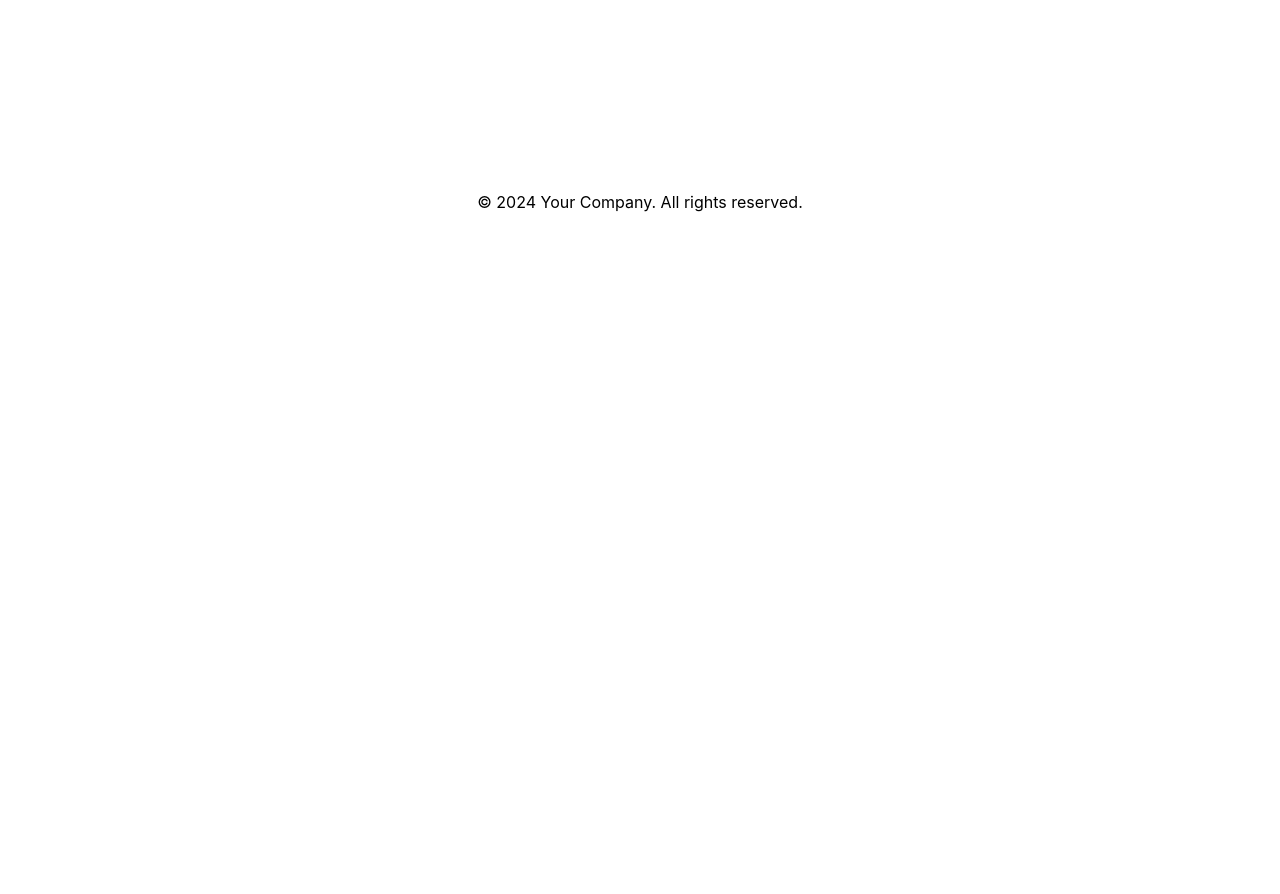
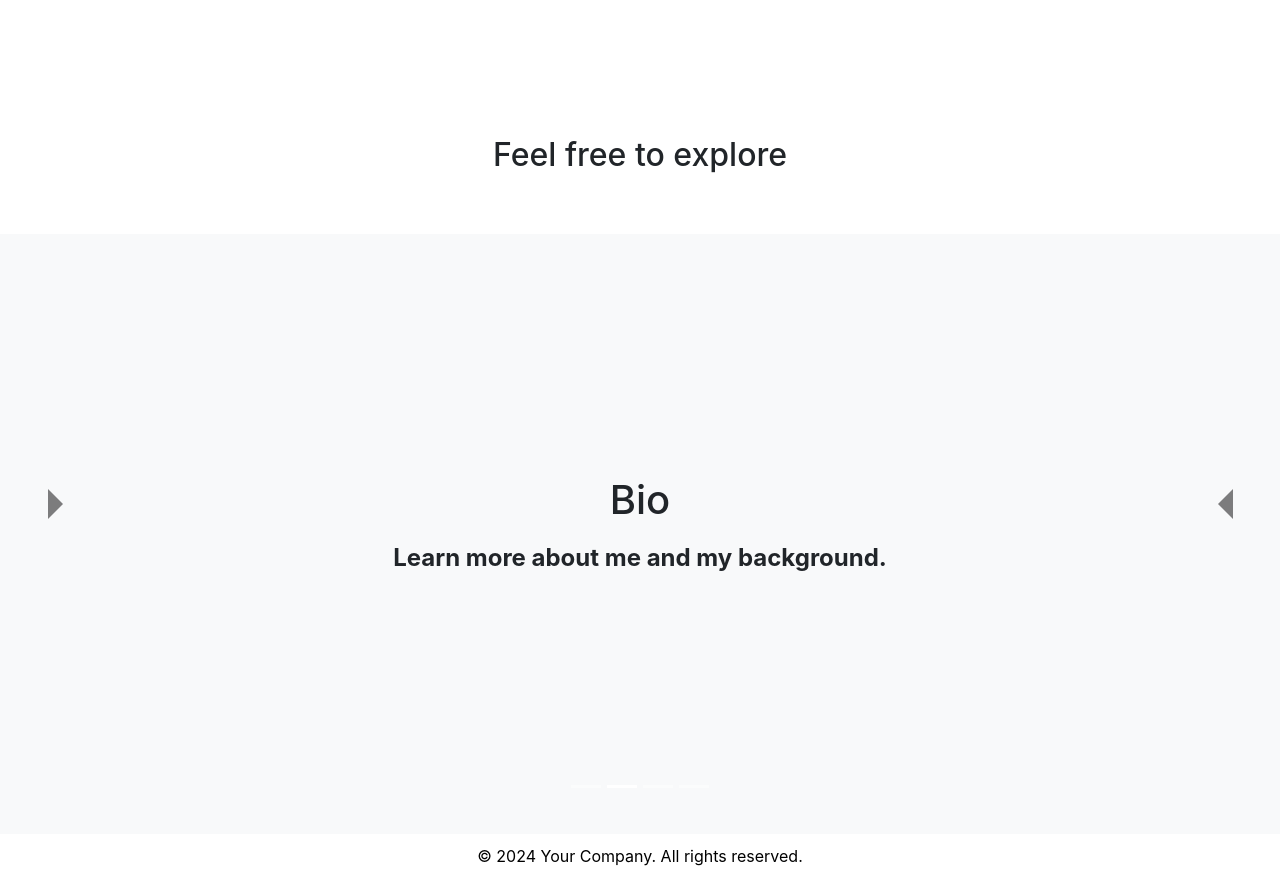
Before and after one commit to CKWlee/personal-website, a React (Create React App) app: page / in a window 1280 px wide. Shown: the part 560-1454 px from the top of the page. Before the commit the page ends 800 px from the top, so only its background shows below. Built offline with nearby package versions, Linux system fonts and the light colour scheme.

Commit message:
carousel

```diff
--- a/package.json
+++ b/package.json
@@ -13,9 +13,9 @@
     "eject": "react-scripts eject"
   },
   "dependencies": {
-    "bootstrap": "^5.0.0-beta3",
+    "bootstrap": "^5.3.3",
     "react": "^18.3.1",
-    "react-bootstrap": "^2.0.0",
+    "react-bootstrap": "^2.10.4",
     "react-dom": "^18.3.1",
     "react-router-dom": "^6.25.1",
     "react-scripts": "^5.1.0-next.14",
--- a/src/App.js
+++ b/src/App.js
@@ -7,6 +7,8 @@ import Bio from './components/Bio';
 import Projects from './components/Projects';
 import RandomStuff from './components/RandomStuff';
 import Footer from './components/Footer'; // Import the Footer
+import 'bootstrap/dist/css/bootstrap.min.css';
+
 
 function App() {
   return (
--- a/src/components/Footer.css
+++ b/src/components/Footer.css
@@ -1,9 +1,7 @@
 .footer {
-    background-color: transparent;
+    background-color: transparent; /* Or any background color you prefer */
     color: black; /* Adjust text color as needed */
     text-align: center;
     padding: 10px 0;
-    position: fixed;
-    bottom: 0;
     width: 100%;
   }
--- a/src/components/Home.css
+++ b/src/components/Home.css
@@ -13,3 +13,79 @@
   transform: scale(1.1); /* Scales up the text */
   color: #6f42c1; /* Change color on hover */
 }
+
+.carousel-header {
+  text-align: center;
+  margin-bottom: 60px; /* Increase space between header and carousel */
+}
+
+.carousel-container {
+  background-color: #f8f9fa; /* Match the homepage color */
+  height: 600px; /* Adjust the height as needed */
+  margin: 0 auto; /* Center the carousel horizontally */
+  position: relative;
+  padding: 20px; /* Add padding for spacing */
+  box-sizing: border-box; /* Ensure padding does not affect total width */
+}
+
+.carousel {
+  height: 100%; /* Ensure the carousel fills the container */
+  display: flex;
+  align-items: center;
+  justify-content: center;
+}
+
+.carousel-item-content {
+  display: flex;
+  flex-direction: column;
+  align-items: center;
+  justify-content: center;
+  height: 100%;
+  text-align: center;
+}
+
+.carousel-item-content h3 {
+  font-size: 2.5rem; /* Adjust as needed */
+  margin-bottom: 1rem;
+}
+
+.carousel-item-content p {
+  font-size: 1.5rem; /* Adjust as needed */
+}
+
+/* Styling for carousel controls */
+.carousel-control-prev, .carousel-control-next {
+  width: 50px; /* Adjust the size as needed */
+  height: 50px; /* Adjust the size as needed */
+  background: transparent; /* Make background transparent */
+}
+
+.carousel-control-prev-icon, .carousel-control-next-icon {
+  display: none; /* Hide default icons */
+}
+
+.carousel-control-prev::before, .carousel-control-next::before {
+  content: ''; /* Required for pseudo-elements */
+  display: block;
+  width: 0; /* Adjust the width of the arrow */
+  height: 0; /* Adjust the height of the arrow */
+  border-top: 15px solid transparent;
+  border-bottom: 15px solid transparent;
+  border-left: 15px solid #000; /* Color of the left arrow */
+  position: absolute;
+  top: 500%;
+  transform: translateY(-50%);
+}
+
+.carousel-control-next::before {
+  border-left: none;
+  border-right: 15px solid #000; /* Color of the right arrow */
+}
+
+.carousel-control-prev {
+  left: 10px; /* Adjust position */
+}
+
+.carousel-control-next {
+  right: 10px; /* Adjust position */
+}
--- a/src/components/Home.js
+++ b/src/components/Home.js
@@ -1,6 +1,7 @@
 import React from 'react';
 import { Container } from 'react-bootstrap';
-import './Home.css'; // Ensure this path is correct
+import Carousel from 'react-bootstrap/Carousel';
+import './Home.css'; // Import the updated CSS file
 
 const Home = () => {
   return (
@@ -9,9 +10,41 @@ const Home = () => {
         <div className="text-center">
           <h1>Hello, I'm Corwin!</h1>
           <p>Welcome to my website that I designed and programmed!</p>
-          {/* Add more content as needed */}
         </div>
       </Container>
+
+      <div className="carousel-header">
+        <h2>Feel free to explore</h2>
+      </div>
+
+      <div className="carousel-container">
+        <Carousel>
+          <Carousel.Item>
+            <div className="carousel-item-content">
+              <h3>Home</h3>
+              <p>Explore the main page of the website.</p>
+            </div>
+          </Carousel.Item>
+          <Carousel.Item>
+            <div className="carousel-item-content">
+              <h3>Bio</h3>
+              <p>Learn more about me and my background.</p>
+            </div>
+          </Carousel.Item>
+          <Carousel.Item>
+            <div className="carousel-item-content">
+              <h3>Coding Projects</h3>
+              <p>Check out the projects I've worked on.</p>
+            </div>
+          </Carousel.Item>
+          <Carousel.Item>
+            <div className="carousel-item-content">
+              <h3>Random Stuff</h3>
+              <p>Discover some fun and interesting content.</p>
+            </div>
+          </Carousel.Item>
+        </Carousel>
+      </div>
     </div>
   );
 };
--- a/src/index.js
+++ b/src/index.js
@@ -4,6 +4,7 @@ import 'bootstrap/dist/css/bootstrap.min.css';
 import './index.css';
 import App from './App';
 import reportWebVitals from './reportWebVitals';
+
 
 const root = ReactDOM.createRoot(document.getElementById('root'));
 root.render(
```
Also changed, not shown: 1 other file (tests, documents, lock files or other folders).
